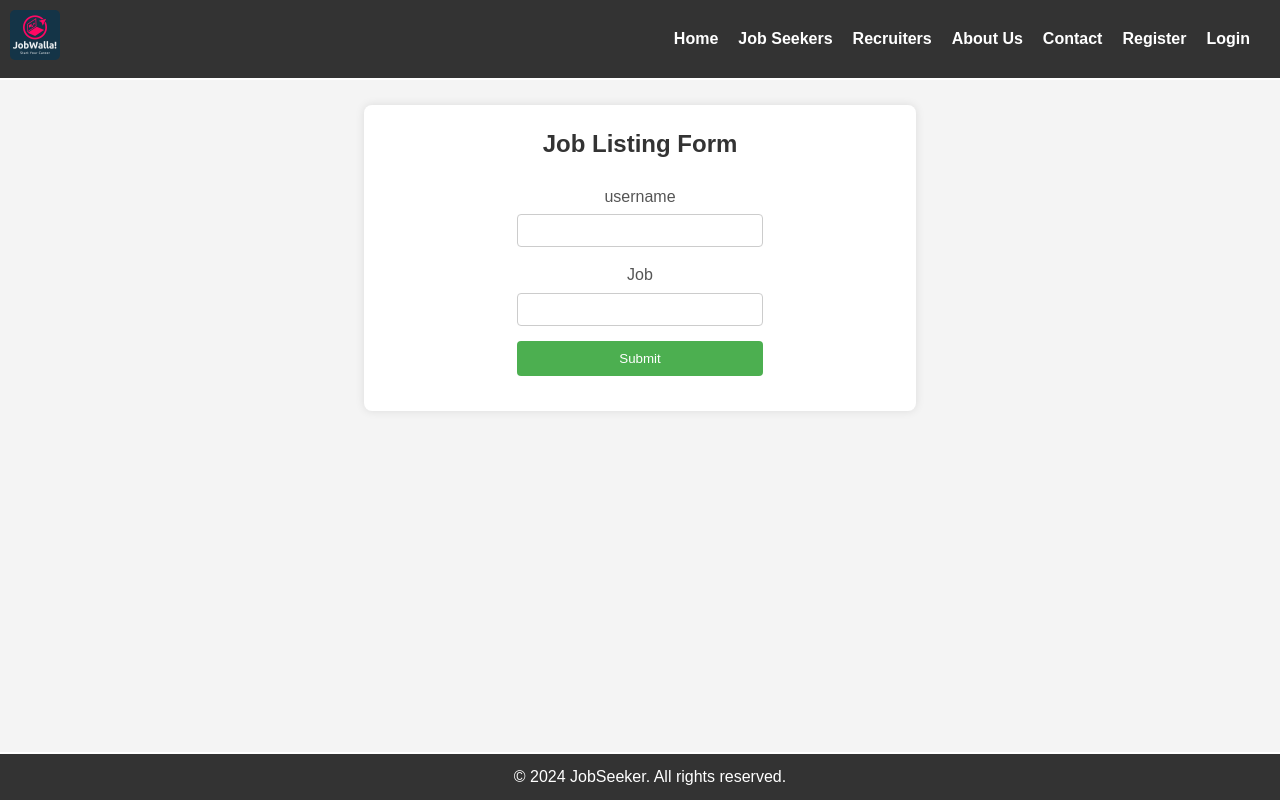
After one commit to san-jay19/final-year-project, a PHP site: page /jobListing.php in a window 1280 px wide. The commit adds this page. Run offline with PHP 8.4, Linux system fonts and the light colour scheme.

Commit message:
commited major changes

```diff
--- a/project/aboutUs.php
+++ b/project/aboutUs.php
@@ -27,7 +27,9 @@ else{
             margin: 0;
             padding: 0;
         }
-
+        body{
+    background-color: lightgray;
+}
         body {
             font-family: 'Arial', sans-serif;
             line-height: 1.6;
--- a/project/auth.php
+++ b/project/auth.php
@@ -41,7 +41,8 @@ if(isset($_POST['register_btn'])){
 
     }
 }
-if(isset($_POST['jb_submit'])){
+
+if(isset($_POST['r_submit'])){
     $name = mysqli_real_escape_string($conn,$_POST['name']);
     $username = mysqli_real_escape_string($conn,$_POST['username']);
     $email = mysqli_real_escape_string($conn,$_POST['email']);
@@ -50,6 +51,7 @@ if(isset($_POST['jb_submit'])){
     $insert_query_run = mysqli_query($conn,$insert_query);
 
 }
+
 
 if(isset($_POST['loginBtn'])){
 
--- a/project/contact.php
+++ b/project/contact.php
@@ -21,6 +21,9 @@
             font-family: 'Arial', sans-serif;
             line-height: 1.6;
         }
+        body{
+    background-color: lightgray;
+}
 
         .container {
             width: 80%;
--- a/project/createUserProfile.php
+++ b/project/createUserProfile.php
@@ -15,6 +15,9 @@
             line-height: 1.6;
             background-color: #f4f4f4;
         }
+        body{
+    background-color: lightgray;
+}
 
         header {
             background-color: #333;
--- a/project/employers.php
+++ b/project/employers.php
@@ -17,7 +17,9 @@
             margin: 0;
             padding: 0;
         }
-
+        body{
+    background-color: lightgray;
+}
         body {
             font-family: 'Arial', sans-serif;
             line-height: 1.6;
--- a/project/footer.php
+++ b/project/footer.php
@@ -1,3 +1,24 @@
+<!DOCTYPE html>
+<html lang="en">
+<head>
+  <style>
+
+    footer {
+            background-color: #333;
+            color: #fff;
+            text-align: center;
+            padding: 10px;
+            position: fixed;
+            bottom: 0;
+            width: 100%;
+            border-top: 2px solid #fff;
+        }
+
+  </style>
+</head>
+<body>
 <footer>
         &copy; 2024 JobSeeker. All rights reserved.
     </footer>
+</body>
+</html>
--- a/project/index.php
+++ b/project/index.php
@@ -13,6 +13,9 @@ include "auth.php";
         body, h1, h2, h3, p, ul {
     margin: 0;
     padding: 0;
+}
+body{
+    background-color: lightgray;
 }
 .alert {
   padding: 20px;
--- /dev/null
+++ b/project/jobListing.php
@@ -0,0 +1,113 @@
+<?php session_start(); ?>
+<!DOCTYPE html>
+<html lang="en">
+<head>
+    <meta charset="UTF-8">
+    <meta name="viewport" content="width=device-width, initial-scale=1.0">
+    <title>Job Listing Form</title>
+    <style>
+        body,
+        h1,
+        h2,
+        h3,
+        p,
+        ul {
+            margin: 0;
+            padding: 0;
+        }
+
+        body {
+            font-family: 'Arial', sans-serif;
+            line-height: 1.6;
+            background-color: #f4f4f4;
+        }
+
+        form {
+            background-color: #fff;
+            padding: 20px;
+            border-radius: 8px;
+            box-shadow: 0 0 10px rgba(0, 0, 0, 0.1);
+            width: 40%;
+            margin: 0 auto;
+
+            flex-wrap: wrap;
+            justify-content: space-between;
+        }
+
+        form h2 {
+            text-align: center;
+            color: #333;
+            width: 100%;
+            margin-bottom: 20px;
+        }
+
+        .form-group {
+            width: 48%;
+            margin-bottom: 15px;
+        }
+
+        .form-group label {
+            display: block;
+            margin-bottom: 5px;
+            color: #555;
+        }
+
+        .form-group input,
+        .form-group textarea,
+        .form-group select {
+            width: 100%;
+            padding: 8px;
+            border: 1px solid #ccc;
+            border-radius: 4px;
+            box-sizing: border-box;
+        }
+
+        .form-group button {
+            background-color: #4caf50;
+            color: #fff;
+            padding: 10px;
+            border: none;
+            border-radius: 4px;
+            cursor: pointer;
+            width: 100%;
+        }
+
+        .form-group button:hover {
+            background-color: #45a049;
+        }
+
+        @media (max-width: 768px) {
+            form {
+                width: 100%;
+            }
+
+            .form-group {
+                width: 100%;
+            }
+        }
+    </style>
+</head>
+<body>
+    <?php include "navBar.php"; ?>
+    <br>
+    <center>
+    <form action="post.php" method="post" enctype="multipart/form-data">
+        <h2>Job Listing Form</h2>
+
+        <div class="form-group">
+            <label for="username">username</label>
+            <input type="text" id="username" name="username" required>
+        </div>
+        <div class="form-group">
+            <label for="job">Job</label>
+            <input type="text" id="job" name="job" required>
+        </div>
+
+        <div class="form-group">
+            <button type="submit" name="submit">Submit</button>
+        </div>
+    </form>
+    </center>
+    <?php include "footer.php"; ?>
+</body>
+</html>
--- a/project/navBar.php
+++ b/project/navBar.php
@@ -99,7 +99,7 @@
             <ul>
                 <li><a href="index.php">Home</a></li>
                 <li><a href="jobSeekers.php">Job Seekers</a></li>
-                <li><a href="employers.php">Employers</a></li>
+                <li><a href="employers.php">Recruiters</a></li>
                 <li><a href="aboutUs.php">About Us</a></li>
                 <li><a href="contact.php">Contact</a></li>
                 <?php
--- a/project/recruiterProfileDetailsForm.php
+++ b/project/recruiterProfileDetailsForm.php
@@ -189,7 +189,7 @@ else{
 
         <div class="form-group">
             <label for="address">Address:</label>
-            <input type="text" id="address" name="address">
+            <textarea id="address" name="address" rows="8" required></textarea>
         </div>
 
         <div class="form-group">
@@ -210,8 +210,9 @@ else{
         </div>
 
         <div class="form-group">
-            <button type="submit">Submit</button>
+            <button type="r_submit">Submit</button>
         </div>
+
     </form>
     <br>
     <br>
```
Also changed, not shown: project/jobSeekerProfileDetails.php (+73 -9 lines), project/jobSeekerProfileDetailsForm.php (+2 -11 lines), project/post.php (added, +28 -0 lines), project/recruiterProfileDetails.php (+12 -2 lines), project/viewJobs.php (added, +120 -0 lines), project/viewUsers.php (added, +116 -0 lines).
